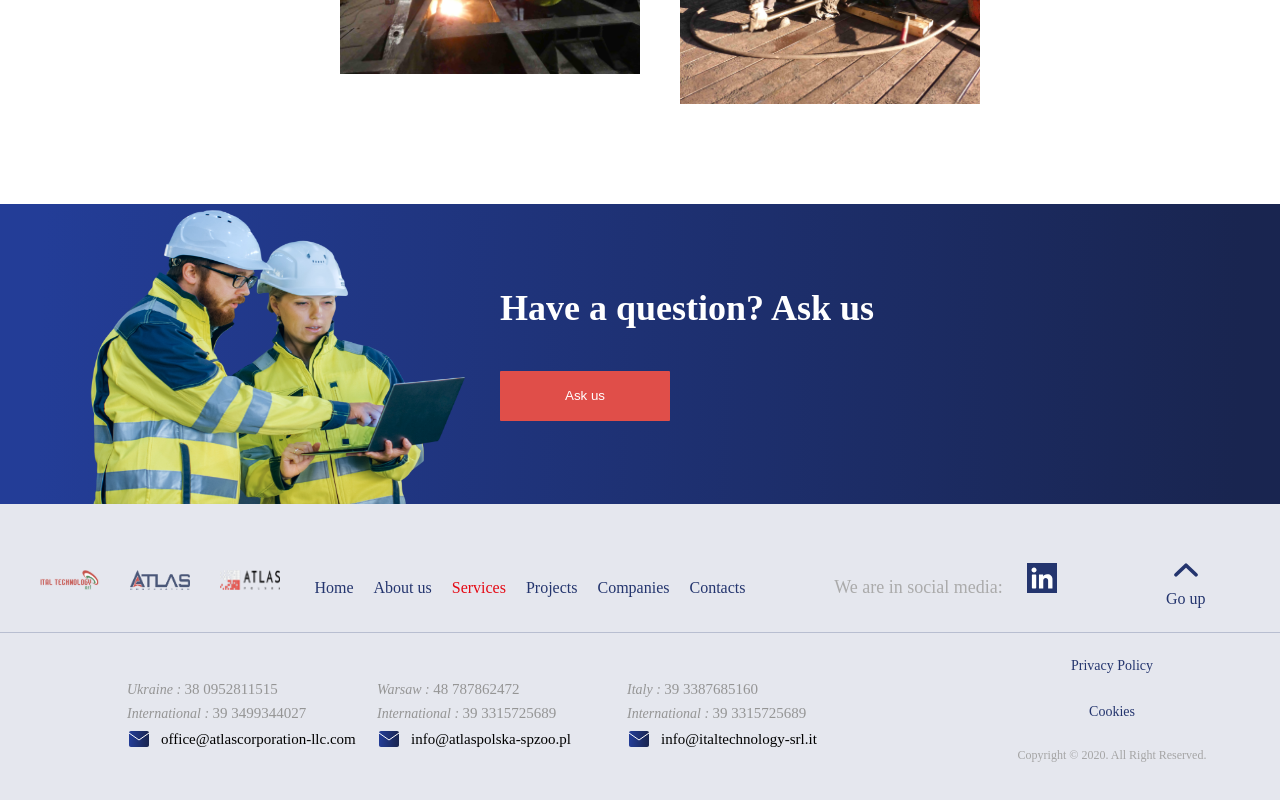
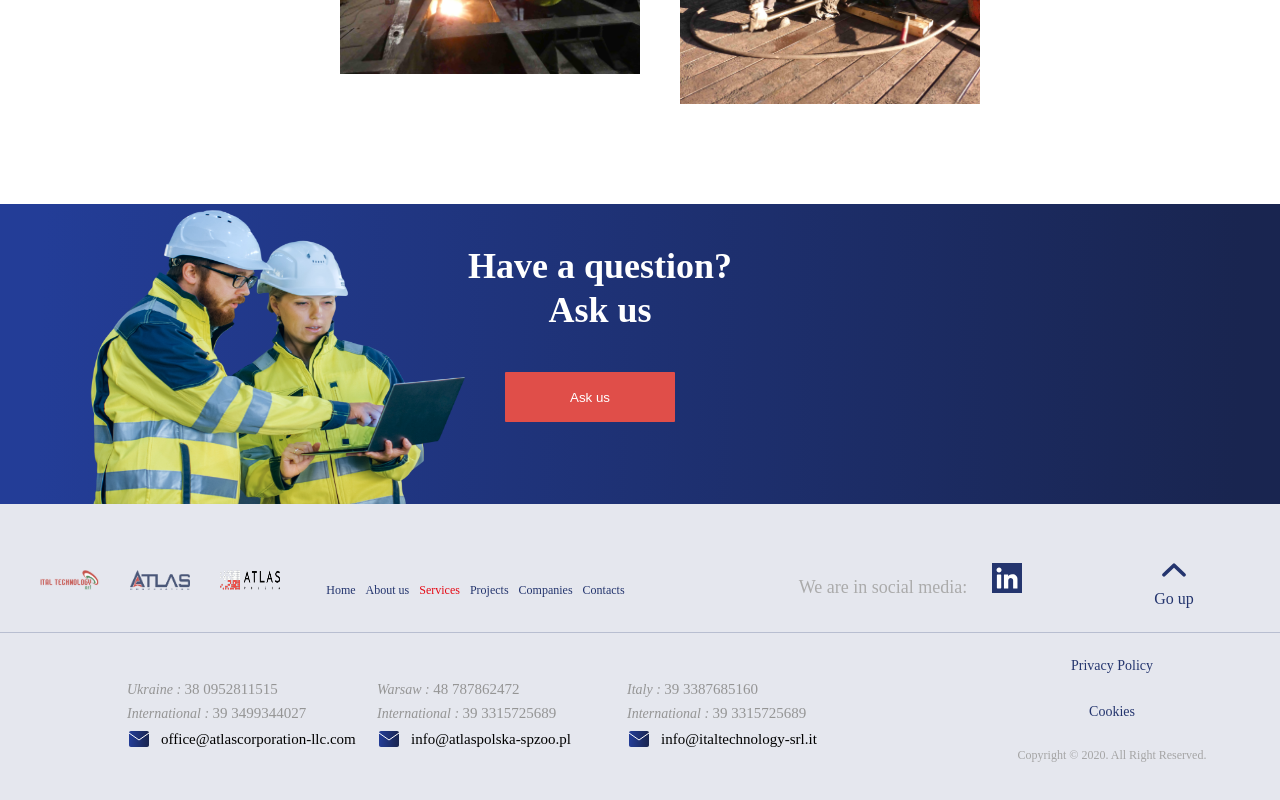
Before and after one commit to kapustikk/Atlas_Corporation, a React (Create React App) app: page /services/after-sales in a window 1280 px wide. Shown: the part 2479-3279 px from the top of the page. Built offline with nearby package versions, Linux system fonts and the light colour scheme.

Commit message:
update logo

```diff
--- a/src/components/AboutUs/AboutUs.module.css
+++ b/src/components/AboutUs/AboutUs.module.css
@@ -1193,7 +1193,7 @@ a:focus {
   display: flex;
   flex-direction: column;
   justify-content: center;
-  margin-left: -80px;
+  margin-left: 80px;
 }
 
 .titleAsks {
@@ -1211,6 +1211,16 @@ a:focus {
     align-items: center;
     margin-right: auto;
     margin-left: auto;
+    margin-bottom: 40px;
+  }
+}
+
+@media screen and (min-width: 768px) {
+  .textBlock {
+    width: 320px;
+    text-align: center;
+    align-items: center;
+    margin-left: -140px;
     margin-bottom: 40px;
   }
 }
@@ -1674,6 +1684,7 @@ width: 768px;
   }
 
   .svgAllComp {
+    justify-content: center;
     flex-wrap: wrap;
     width: 300px;
     margin-right: auto;
@@ -1714,7 +1725,7 @@ width: 768px;
   margin-right: 40px;
 }
 
-@media screen and (max-width: 1024px) {
+@media screen and (max-width: 767px) {
   .navigation {
     flex-wrap: wrap;
     margin-top: 30px;
@@ -1725,6 +1736,7 @@ width: 768px;
   }
   .nav {
     display: flex;
+    justify-content: space-between;
     align-items: center;
     flex-wrap: wrap;
     width: 250px;
@@ -1749,9 +1761,20 @@ width: 768px;
   line-height: 1.3;
 }
 
-@media screen and (max-width: 1024px) {
+@media screen and (max-width: 767px) {
   .navlink {
     margin-bottom: 20px;
+  }
+}
+
+@media screen and (min-width: 768px) {
+  .navlink {
+    font-size: 12px;
+    margin-right: 10px;
+  }
+
+  .nav {
+    width: 380px;
   }
 }
 
--- a/src/components/AboutUs/Footer.js
+++ b/src/components/AboutUs/Footer.js
@@ -2,7 +2,7 @@ import { NavLink } from 'react-router-dom';
 import s from '../AboutUs/AboutUs.module.css';
 import ItalTechSvg from '../images/ital-technology.svg';
 import AtlasMain from '../images/atlasMain.png';
-import AtlasPl from '../images/atlas-pol.svg';
+import AtlasPl from '../images/atlasLogo.png';
 import linkedin from '../images/linkedin.svg';
 import arrow from '../images/arrow.svg';
 import mail from '../images/mail.svg';
```
